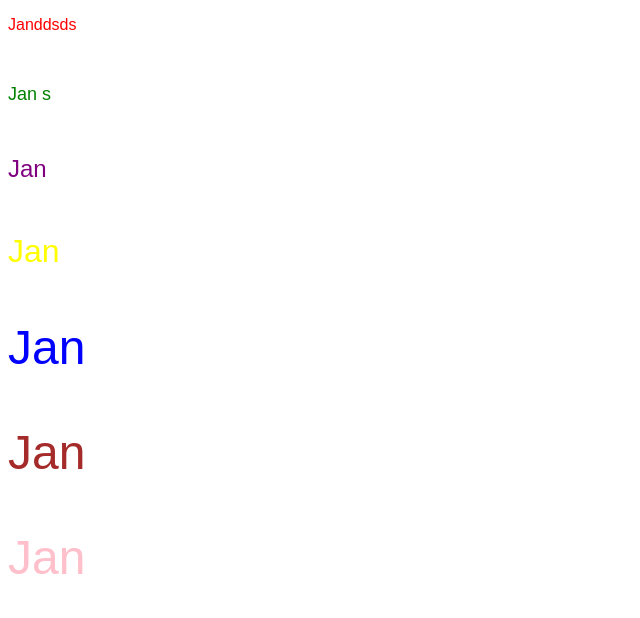
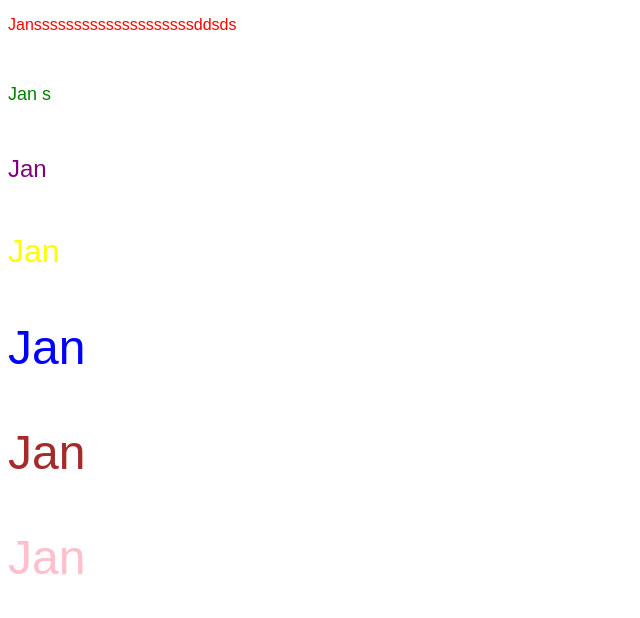
Before and after one commit to Jasiulek323/Strona, a plain HTML site: page Index.html in a window 1280 px wide. Shown: the top 618 px of the page, without its empty margins (0-640 px from the left). Drawn offline with Linux system fonts and the light colour scheme.

Commit message:
Update Index.html

```diff
--- a/Index.html
+++ b/Index.html
@@ -6,7 +6,7 @@
                  <title> Jan </title>
          </head>
           <body>
-<p align="left"> <font color="red" size="3" face="Arial"> Janddsds</font> </p> <br>
+<p align="left"> <font color="red" size="3" face="Arial"> Janssssssssssssssssssssddsds</font> </p> <br>
 <p align="left"> <font color="green" size="4" face="Arial"> Jan s</font> </p> <br>
 <p align="left"> <font color="purple" size="5" face="Arial"> Jan </font> </p> <br>
 <p align="left"> <font color="yellow" size="6" face="Arial"> Jan </font> </p> <br>
```
